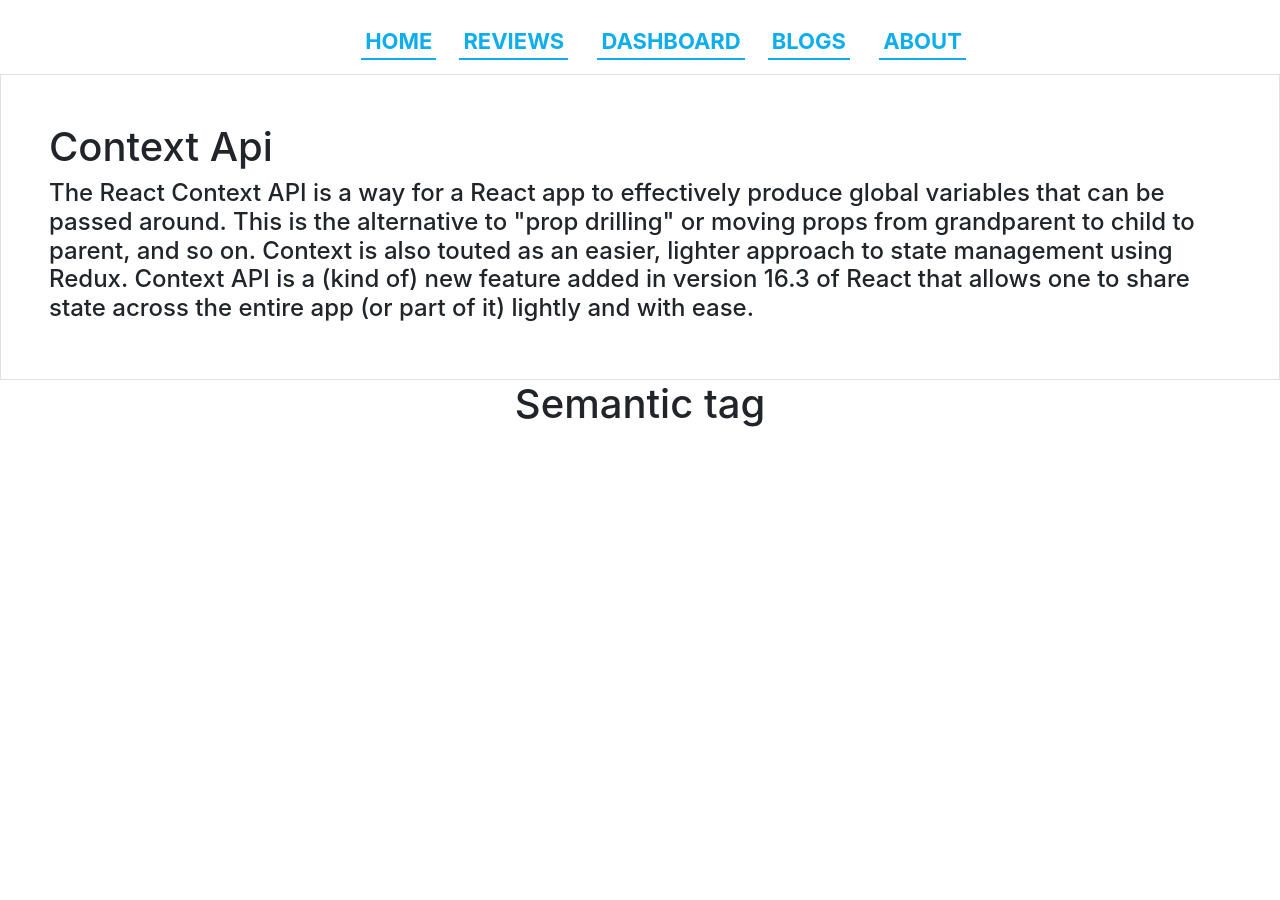
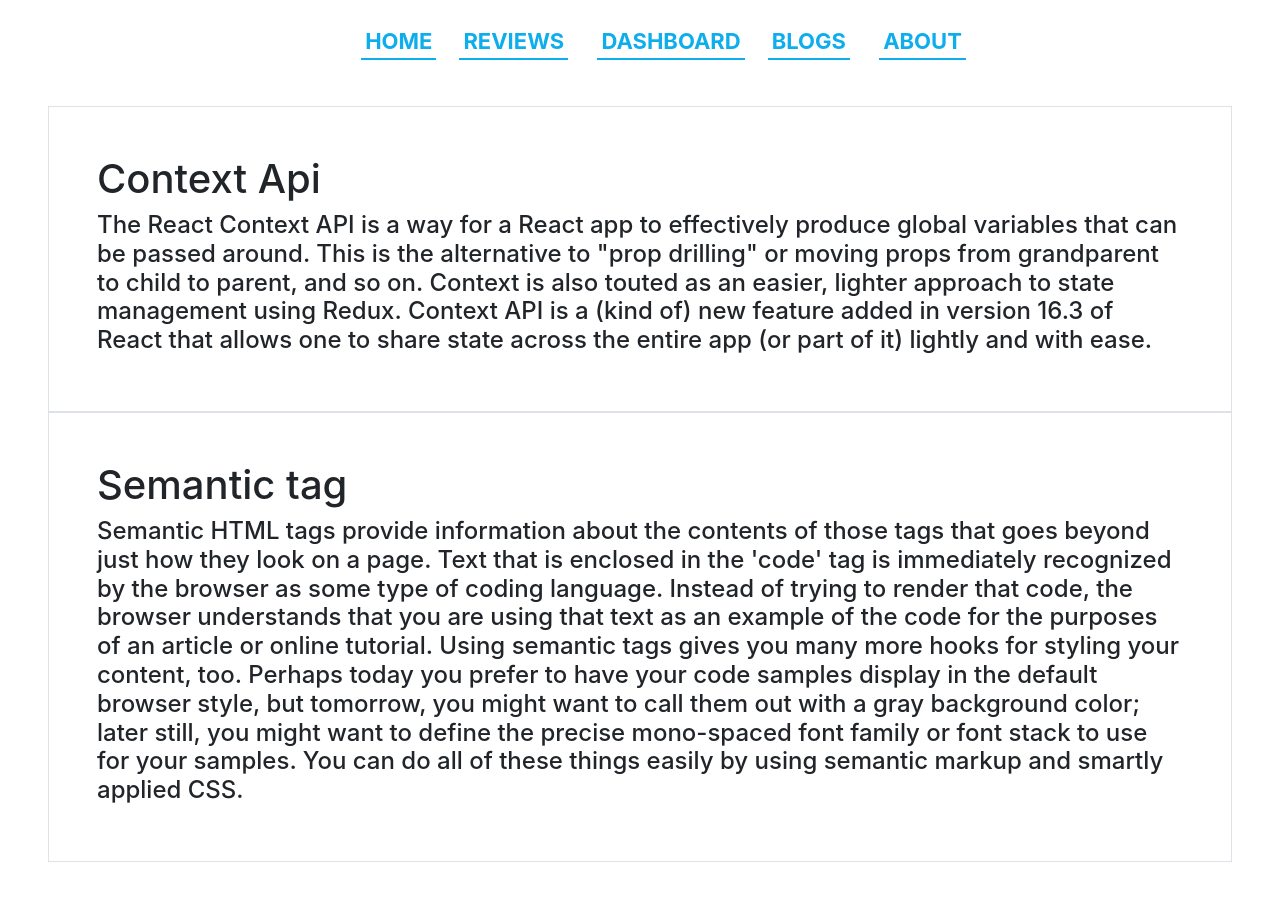
Before and after one commit to SabrinaAfroz1/Love-Your-hair, a React (Create React App) app: page /blogs in a window 1280 px wide. Shown: the top 900 px of the page. Before the commit the page ends 800 px from the top, so only its background shows below. Built offline with nearby package versions, Linux system fonts and the light colour scheme.

Commit message:
readme file edit done

```diff
--- a/src/Component/Blog/Blog.js
+++ b/src/Component/Blog/Blog.js
@@ -2,7 +2,7 @@ import React from 'react';
 
 const Blog = () => {
     return (
-        <div>
+        <div className='m-5 '>
             <div className='text-start border p-5 '>
                 <h1> Context Api</h1>
                 <h4>The React Context API is a way for a React app to effectively produce global variables that can be passed around. This is the alternative to "prop drilling" or moving props from grandparent to child to parent, and so on. Context is also touted as an easier, lighter approach to state management using Redux.
@@ -10,9 +10,11 @@ const Blog = () => {
                     Context API is a (kind of) new feature added in version 16.3 of React that allows one to share state across the entire app (or part of it) lightly and with ease.</h4>
             </div>
 
-            <div>
+            <div className='text-start border p-5 '>
                 <h1>Semantic tag</h1>
-                <h4></h4>
+                <h4>Semantic HTML tags provide information about the contents of those tags that goes beyond just how they look on a page. Text that is enclosed in the 'code' tag is immediately recognized by the browser as some type of coding language. Instead of trying to render that code, the browser understands that you are using that text as an example of the code for the purposes of an article or online tutorial.
+
+                    Using semantic tags gives you many more hooks for styling your content, too. Perhaps today you prefer to have your code samples display in the default browser style, but tomorrow, you might want to call them out with a gray background color; later still, you might want to define the precise mono-spaced font family or font stack to use for your samples. You can do all of these things easily by using semantic markup and smartly applied CSS.</h4>
             </div>
 
         </div>
```
Also changed, not shown: 2 other files (tests, documents, lock files or other folders).
